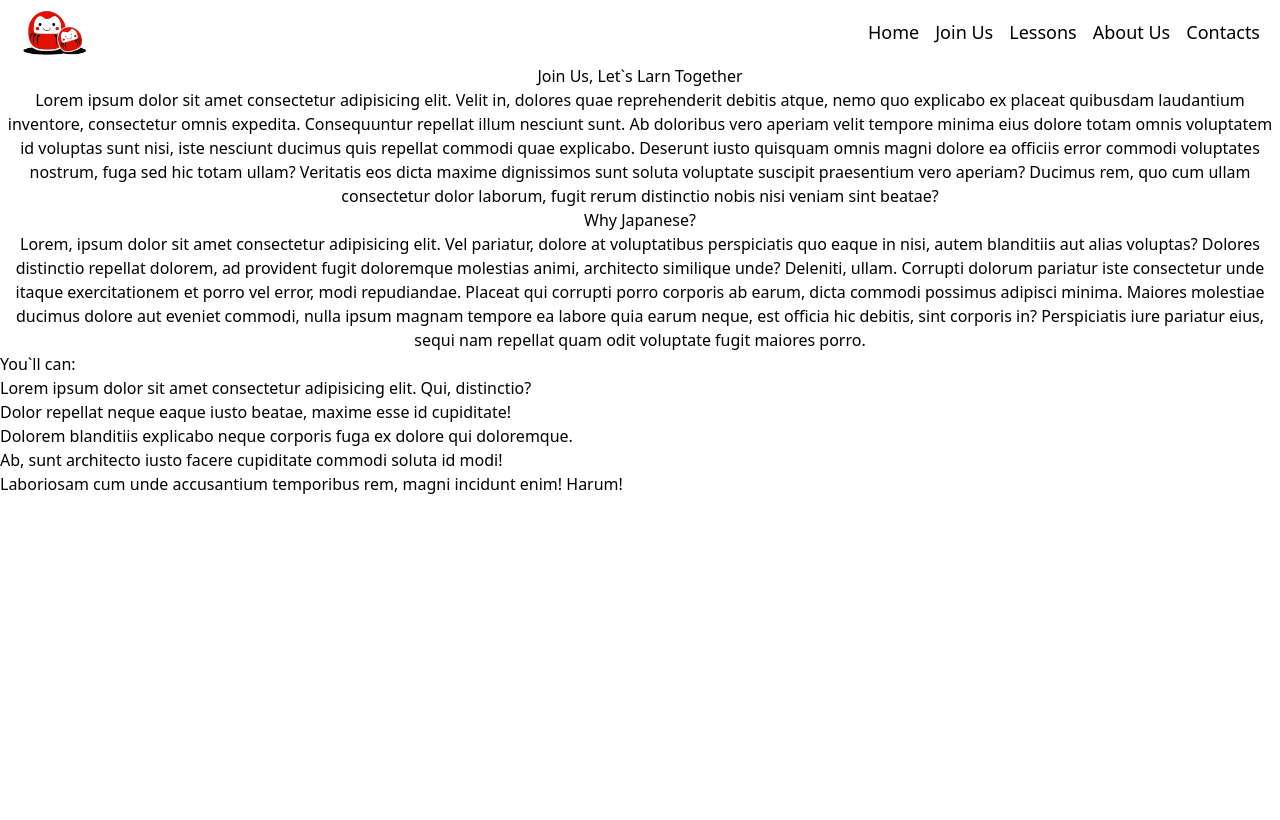
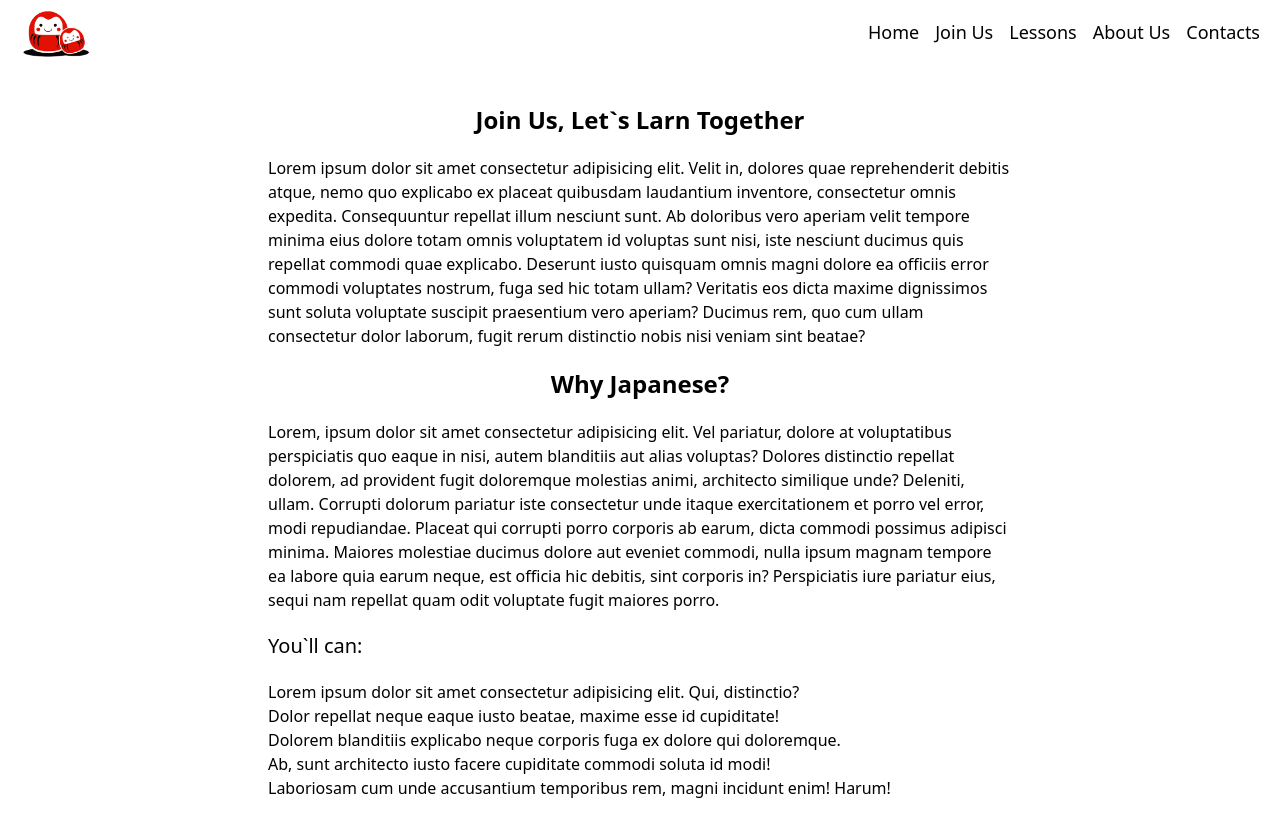
Before and after one commit to Yaroslav-Pa/simple-japanese-website, a website: page src/pages/joinUs.html in a window 1280 px wide. Drawn offline with Linux system fonts and the light colour scheme.

Commit message:
fix links, add logo-home link, add some tw joinUs

```diff
--- a/src/pages/joinUs.html
+++ b/src/pages/joinUs.html
@@ -13,21 +13,21 @@
     <header
       class="h-[8vh] sticky top-0 z-10 flex flex-row items-centers justify-between px-5 py-2 bg-white"
     >
-      <img class="max-h-[50px]" src="../img/icon.png" alt="icon" />
+      <a href="./index.html"><img class="max-h-[50px]" src="../img/icon.png" alt="icon" /></a>
       <nav class="hidden md:flex items-center">
         <ul class="flex flex-row gap-4 md:text-lg">
           <li class="link-red"><a href="./index.html">Home</a></li>
-          <li class="link-red"><a href="./joinUs.html">Join Us</a></li>
+          <li class="link-red"><a href="#">Join Us</a></li>
           <li class="link-red"><a href="./lessons.html">Lessons</a></li>
           <li class="link-red"><a href="./aboutUs.html">About Us</a></li>
-          <li class="link-red"><a href="#">Contacts</a></li>
+          <li class="link-red"><a href="./contacts.html">Contacts</a></li>
         </ul>
       </nav>
       <p class="text-3xl flex items-center md:hidden">☰</p>
     </header>
-    <main class="">
-      <section class="text-center">
-        <h2 class="">Join Us, Let`s Larn Together</h2>
+    <main class="p-5">
+      <section class="w-[60%] m-auto">
+        <h2 class="text-center font-bold text-2xl m-5">Join Us, Let`s Larn Together</h2>
         <p class="">
           Lorem ipsum dolor sit amet consectetur adipisicing elit. Velit in,
           dolores quae reprehenderit debitis atque, nemo quo explicabo ex
@@ -42,8 +42,8 @@
           rerum distinctio nobis nisi veniam sint beatae?
         </p>
       </section>
-      <section class="text-center">
-        <h2 class="">Why Japanese?</h2>
+      <section class="w-[60%] m-auto">
+        <h2 class="text-center font-bold text-2xl m-5">Why Japanese?</h2>
         <p class="">
           Lorem, ipsum dolor sit amet consectetur adipisicing elit. Vel
           pariatur, dolore at voluptatibus perspiciatis quo eaque in nisi, autem
@@ -57,8 +57,8 @@
           debitis, sint corporis in? Perspiciatis iure pariatur eius, sequi nam
           repellat quam odit voluptate fugit maiores porro.
         </p>
-        <section class="text-start">
-          <h3 class="">You`ll can:</h3>
+        <section class="">
+          <h3 class=" text-xl  my-5">You`ll can:</h3>
           <ul>
             <li class="">Lorem ipsum dolor sit amet consectetur adipisicing elit. Qui, distinctio?</li>
             <li class="">Dolor repellat neque eaque iusto beatae, maxime esse id cupiditate!</li>
```
Also changed, not shown: src/pages/aboutUs.html (+3 -3 lines), src/pages/contacts.html (+3 -3 lines), src/pages/index.html (+2 -2 lines), src/pages/lessons.html (+3 -3 lines), src/css/output.css.
